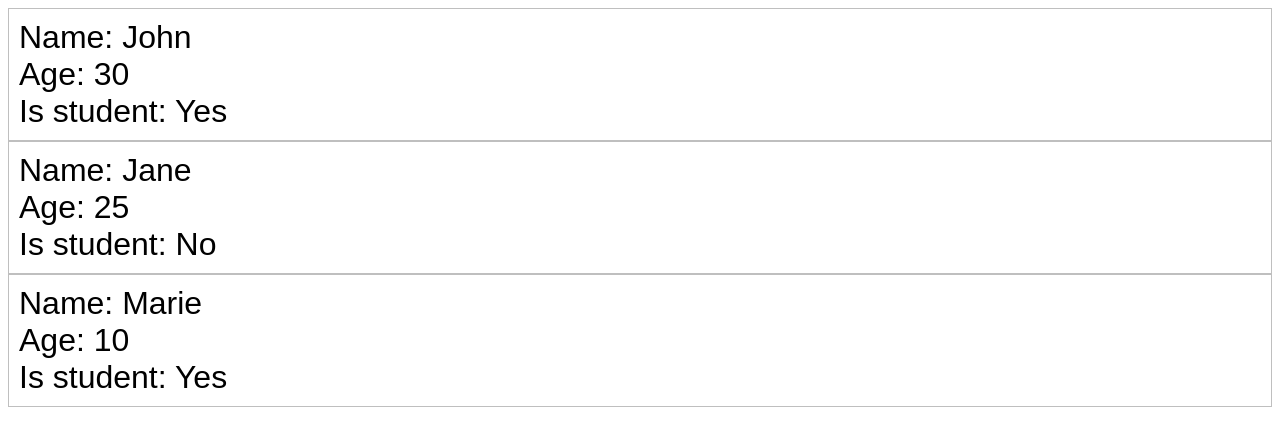
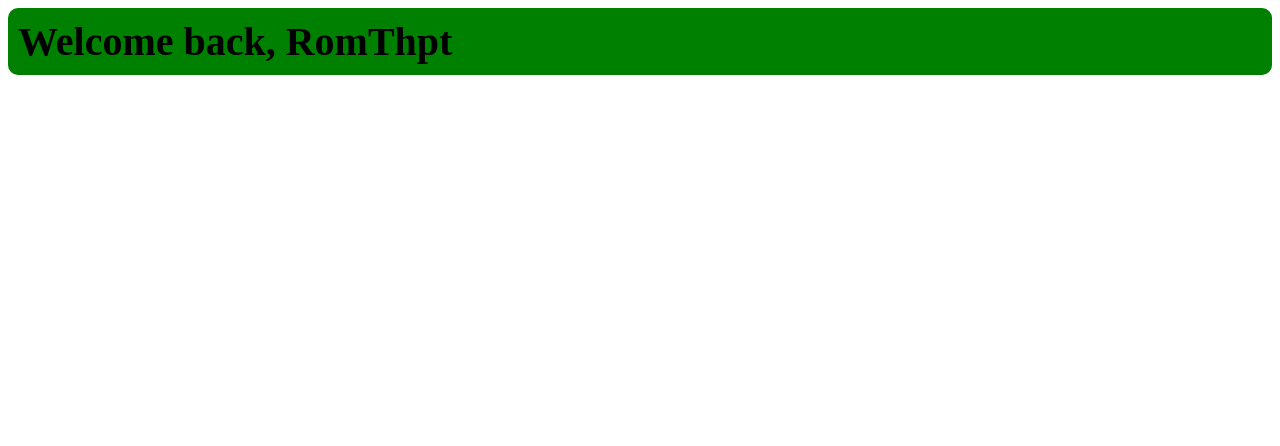
Before and after one commit to RomThpt/my-react-app, a React (Vite) app: page / in a window 1280 px wide. Shown: the top 446 px of the page. Built offline with nearby package versions, Linux system fonts and the light colour scheme.

Commit message:
feat: :sparkles: Conditional Rendering

```diff
--- a/src/App.jsx
+++ b/src/App.jsx
@@ -1,11 +1,9 @@
-import Student from "./Student";
+import UserGreeting from "./UserGreeting";
 
 function App() {
     return (
         <>
-            <Student name="John" age={30} isStudent={true} />
-            <Student name="Jane" age={25} isStudent={false} />
-            <Student name="Marie" age={10} isStudent={true} ></Student>
+            <UserGreeting isLoggedIn={true} username="RomThpt"/>
         </>
     );
 }
--- a/src/Student.jsx
+++ /dev/null
@@ -1,25 +0,0 @@
-import propTypes from 'prop-types';
-
-const Student = (props) => {
-    return (
-        <div className="student">
-            <p>Name: {props.name}</p>
-            <p>Age: {props.age}</p>
-            <p>Is student: {props.isStudent ? "Yes" : "No"}</p>
-        </div>
-    );
-};
-
-Student.propTypes = {
-    name: propTypes.string,
-    age: propTypes.number,
-    isStudent: propTypes.bool
-}
-
-Student.defaultProps = {
-    name: "Unknown",
-    age: 0,
-    isStudent: false
-}
-
-export default Student;
--- /dev/null
+++ b/src/UserGreeting.jsx
@@ -0,0 +1,21 @@
+import propTypes from "prop-types";
+
+const UserGreeting = (props) => {
+    const welcomeMessage = (
+        <h2 className="welcome-msg">Welcome back, {props.username}</h2>
+    );
+    const loginPrompt = <h2 className="login-prompt">Please sign up.</h2>;
+
+    return props.isLoggedIn ? welcomeMessage : loginPrompt;
+};
+
+UserGreeting.propTypes = {
+    isLoggedIn: propTypes.bool,
+    username: propTypes.string,
+};
+
+UserGreeting.defaultProps = {
+    isLoggedIn: false,
+    username: "Guest",
+};
+export default UserGreeting;
--- a/src/index.css
+++ b/src/index.css
@@ -1,10 +1,17 @@
-.student {
-    font-family: Arial, Helvetica, sans-serif;
-    font-size: 2em;
+.welcome-msg {
+    font-size: 2.5em;
+    background-color: green;
+    color: black;
     padding: 10px;
-    border: 1px solid hsla(0, 0%, 50%, 0.5);
+    border-radius: 10px;
+    margin: 0;
 }
 
-.student p {
+.login-prompt {
+    font-size: 2.5em;
+    background-color: red;
+    color: black;
+    padding: 10px;
+    border-radius: 10px;
     margin: 0;
 }
```
